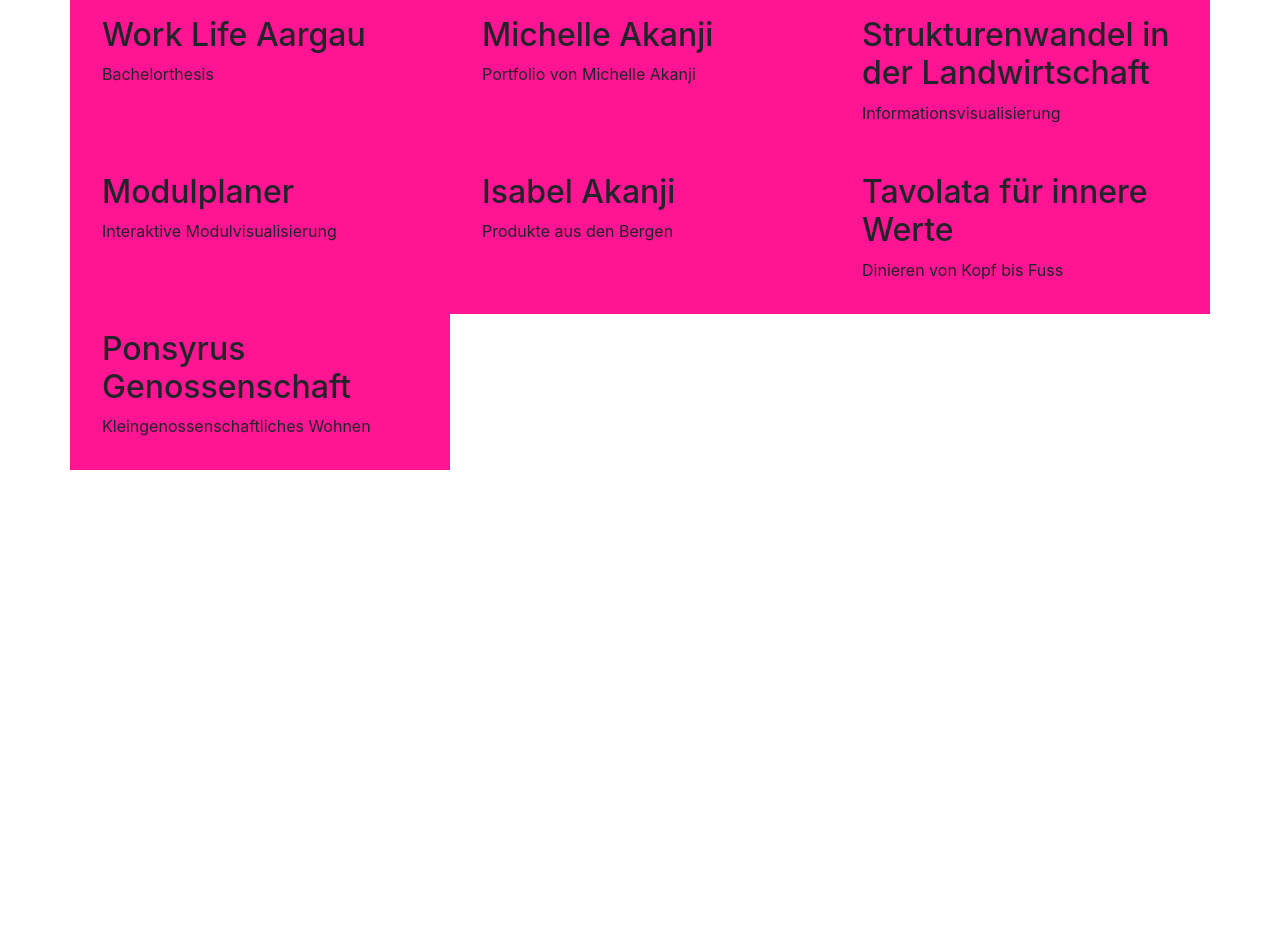
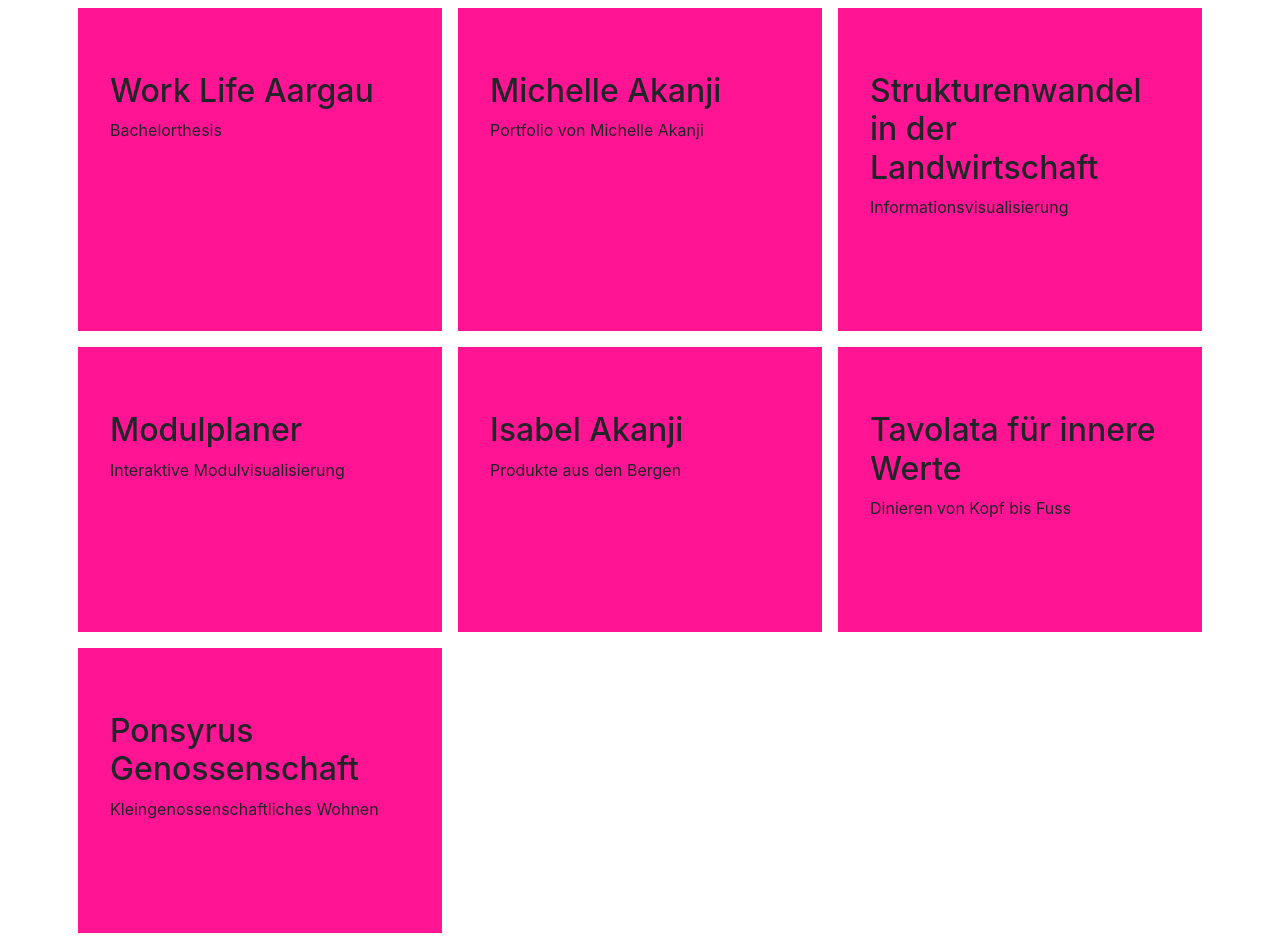
Before and after one commit to fschwander/fabianschwander, a React (Create React App) app: page / in a window 1280 px wide. Before the commit the page ends 800 px from the top, so only its background shows below. Built offline with nearby package versions, Linux system fonts and the light colour scheme.

Commit message:
minor styling of UrlItems

```diff
--- a/src/components/UrlItem.scss
+++ b/src/components/UrlItem.scss
@@ -1,8 +1,19 @@
 .UrlItem {
-  padding: 1rem 2rem;
-  background-color: deeppink;
+  padding: .5rem;
 
-  h2 {
-    margin-top: unset;
+  .inner-container {
+    background-color: deeppink;
+    padding: 4rem 2rem 6rem;
+    height: 100%;
+    width: 100%;
+    transition: .1s ease-out;
+
+    h2 {
+      margin-top: unset;
+    }
+
+    &:hover {
+      transform: scale(1.03);
+    }
   }
 }
--- a/src/components/UrlItem.tsx
+++ b/src/components/UrlItem.tsx
@@ -13,8 +13,10 @@
     <Col className={'UrlItem'} key={data.name + index}
          xs={12} sm={6} md={4}
          onClick={() => window.open(data.url, '_blank')}>
-      <h2>{data.name}</h2>
-      <p>{data.description}</p>
+      <div className={'inner-container button'}>
+        <h2>{data.name}</h2>
+        <p>{data.description}</p>
+      </div>
     </Col>
   );
 };
--- a/src/index.scss
+++ b/src/index.scss
@@ -1,4 +1,7 @@
 body {
   margin: 0;
 
+  .button {
+    cursor: grab;
+  }
 }
```
